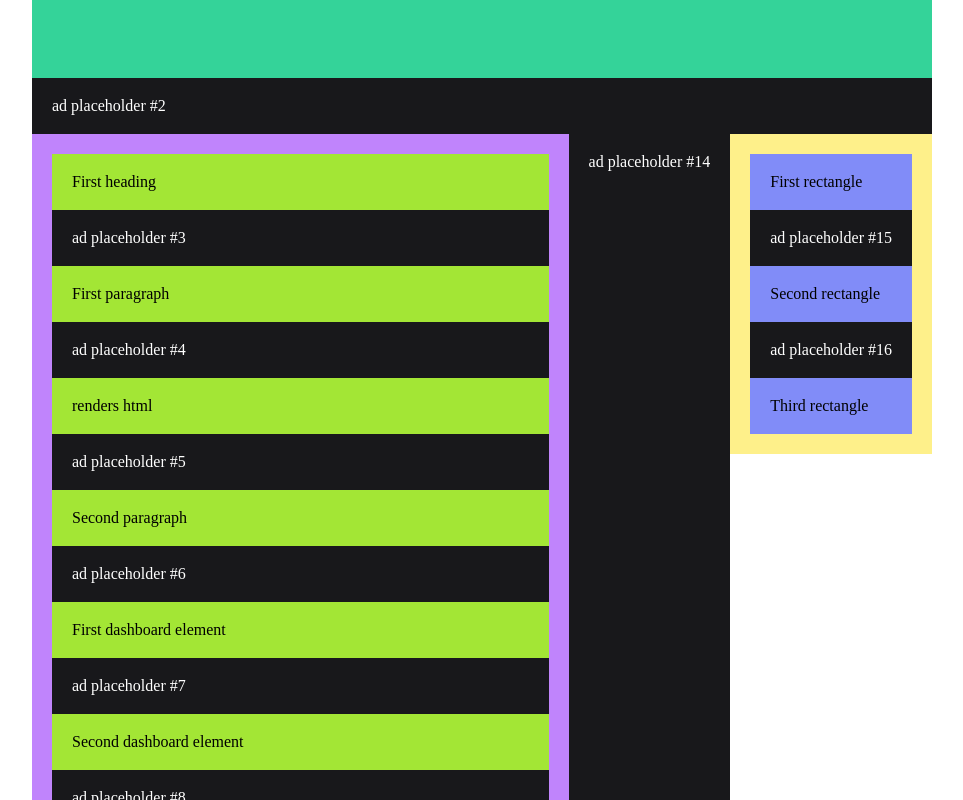
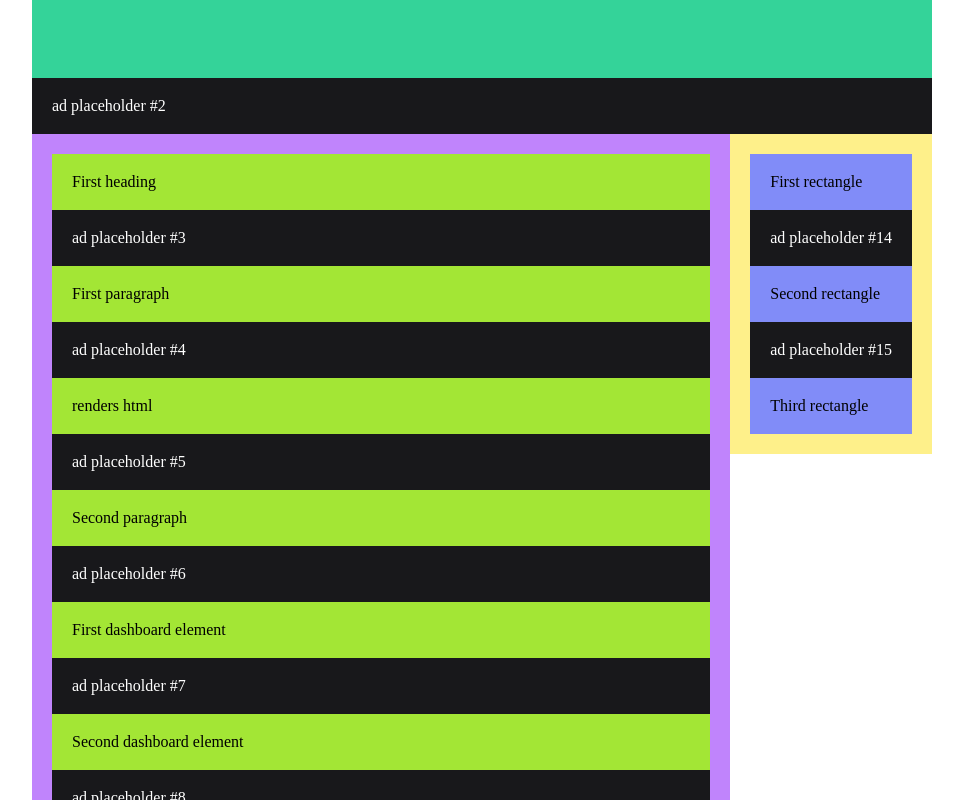
Before and after one commit to Ofadiman/react-tree-renderer, a React (Vite) app: page / in a window 1280 px wide. Shown: the part 660-1460 px from the top of the page, without its empty margins (158-1121 px from the left). Built offline with nearby package versions, Linux system fonts and the light colour scheme.

Commit message:
feature: remove vertical placeholder

```diff
--- a/src/main.tsx
+++ b/src/main.tsx
@@ -23,7 +23,7 @@ if (device === 'desktop') {
   websiteMap = getWebsiteMapForMobile(apiResponse)
 }
 
-fillWebsiteMapWithPlaceholders(websiteMap)
+fillWebsiteMapWithPlaceholders(websiteMap, device)
 
 ReactDOM.createRoot(document.getElementById('root') as HTMLElement).render(
   <StrictMode>{renderNode(websiteMap, placeholdersToRender)}</StrictMode>,
--- a/src/websiteMap.tsx
+++ b/src/websiteMap.tsx
@@ -98,7 +98,23 @@ export const generateId = () => {
   return id.toString()
 }
 
-export const fillWebsiteMapWithPlaceholders = (node: Node) => {
+export const fillWebsiteMapWithPlaceholders = (node: Node, device: string) => {
+  if (node.type === NodeType.ColumnsWrapper && device === 'desktop') {
+    const newChildren: Node[] = []
+
+    for (let i = 0; i < node.children.length; i++) {
+      const child = node.children[i]
+      if (child.children.length > 0) {
+        fillWebsiteMapWithPlaceholders(child, device)
+      }
+      newChildren.push(child)
+    }
+
+    node.children = newChildren
+
+    return
+  }
+
   const desiredChildrenCount = node.children.length * 2 - 1
   const newChildren: Node[] = []
 
@@ -106,7 +122,7 @@ export const fillWebsiteMapWithPlaceholders = (node: Node) => {
     if (i % 2 === 0) {
       const child = node.children[i / 2]
       if (child.children.length > 0) {
-        fillWebsiteMapWithPlaceholders(child)
+        fillWebsiteMapWithPlaceholders(child, device)
       }
       newChildren.push(child)
     } else {
```
